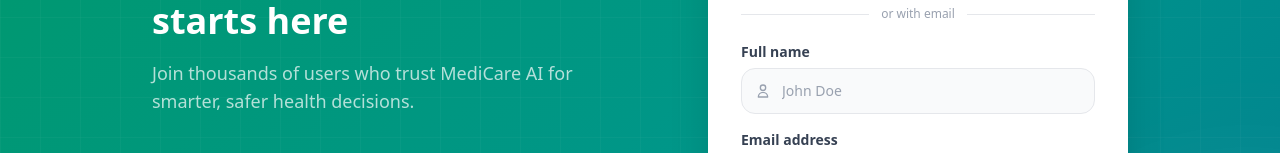
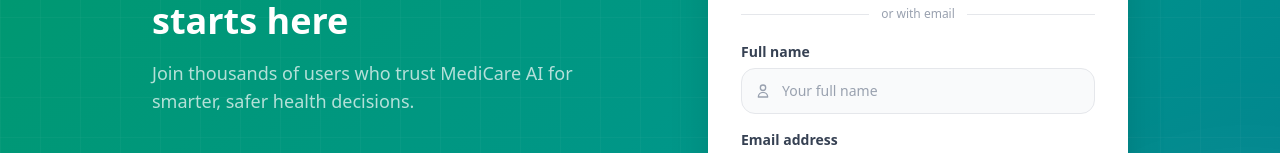
Before and after one commit to obfdanso/MediSpace, a React (Vite) app: page /auth in a window 1280 px wide. Both pictures are taken after a click on the button "Sign Up". Shown: the part 343-496 px from the top of the page. Built offline with nearby package versions, Linux system fonts and the light colour scheme.

Commit message:
Change the placeholder for the signup name column

```diff
--- a/src/pages/AuthPage.tsx
+++ b/src/pages/AuthPage.tsx
@@ -362,7 +362,7 @@
                         type="text"
                         value={signupName}
                         onChange={e => setSignupName(e.target.value)}
-                        placeholder="John Doe"
+                        placeholder="Your full name"
                         className="w-full pl-10 pr-4 py-3 bg-gray-50 dark:bg-gray-800 border border-gray-200 dark:border-gray-700 rounded-xl text-sm text-gray-900 dark:text-gray-100 placeholder-gray-400 focus:outline-none focus:ring-2 focus:ring-emerald-500 focus:border-transparent transition"
                       />
                     </div>
```
